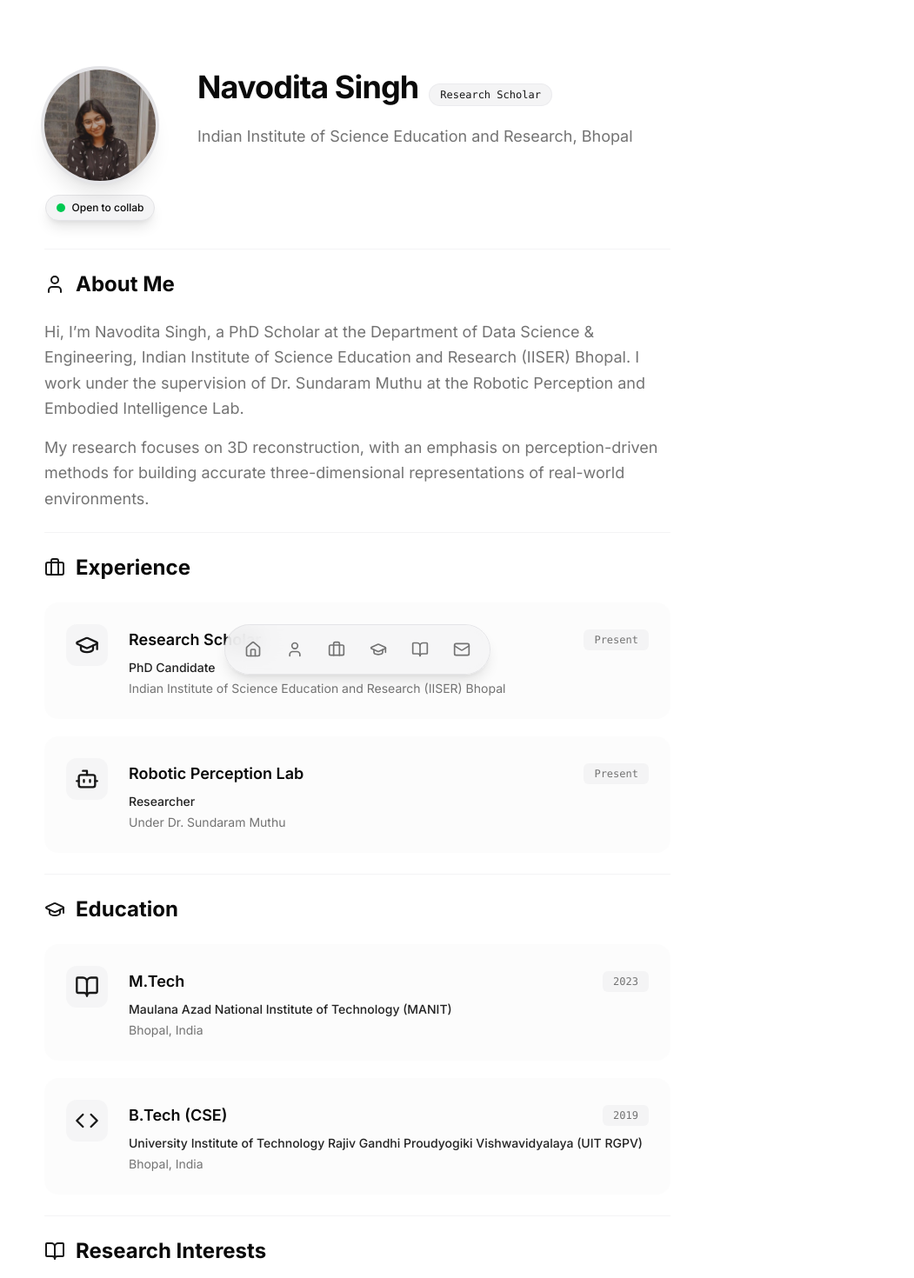
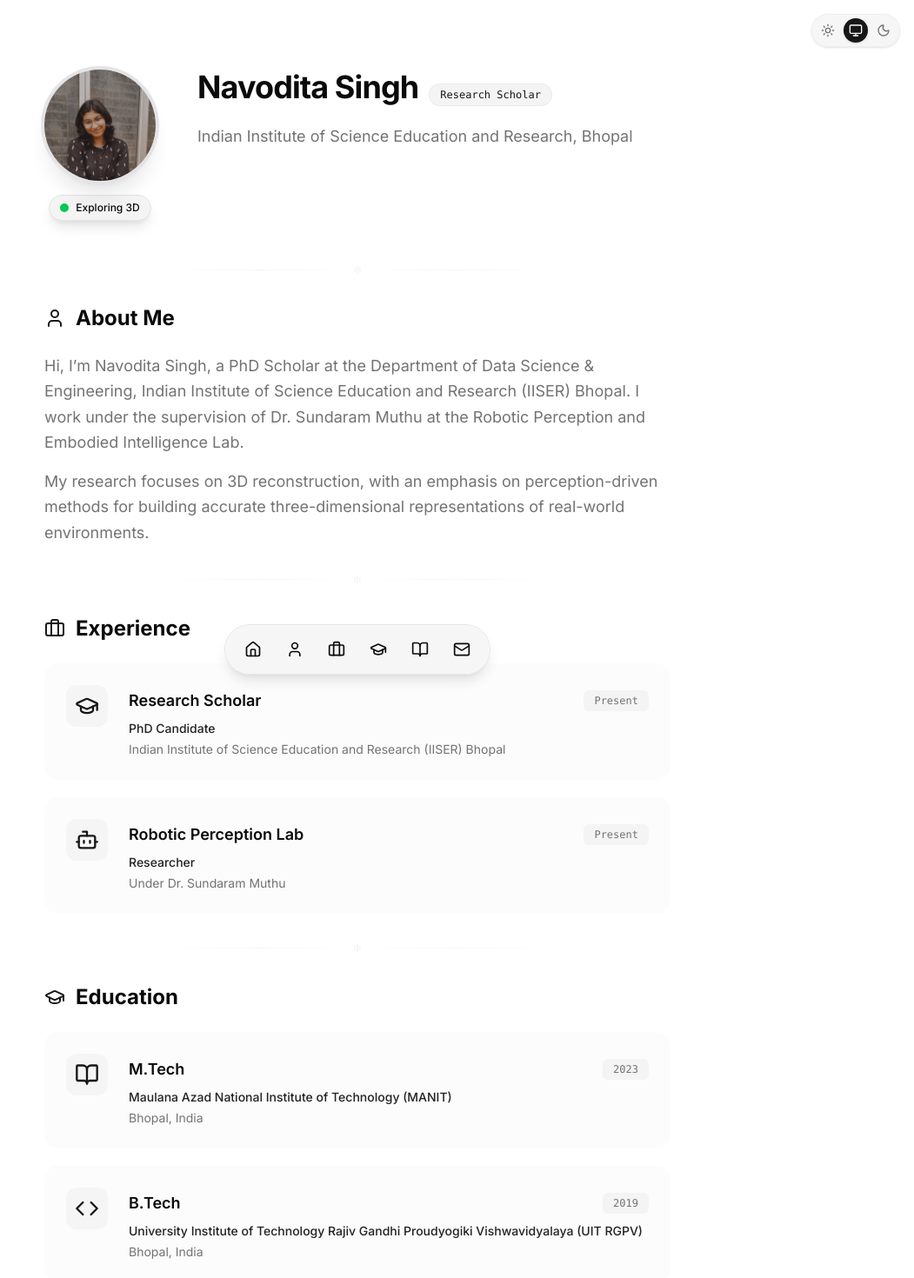
Before and after one commit to titanjagpreet/navo-pf, a Next.js app: page / in a window 1280 px wide. Shown: the top 1470 px of the page at 87% size, without its empty margins (229-1280 px from the left). Built offline with nearby package versions, Linux system fonts and the light colour scheme.

Commit message:
light and dark mode

```diff
--- /dev/null
+++ b/app/components/ThemeToggle.tsx
@@ -0,0 +1,56 @@
+"use client";
+
+import { useTheme } from "next-themes";
+import { Moon, Sun, Monitor } from "lucide-react";
+import { useEffect, useState } from "react";
+
+export function ThemeToggle() {
+  const [mounted, setMounted] = useState(false);
+  const { theme, setTheme } = useTheme();
+
+  useEffect(() => {
+    setMounted(true);
+  }, []);
+
+  if (!mounted) {
+    return null;
+  }
+
+  return (
+    <div className="flex items-center gap-1 p-1 rounded-full border border-border/40 bg-card/80 backdrop-blur-md shadow-sm">
+      <button
+        onClick={() => setTheme("light")}
+        className={`p-1.5 rounded-full transition-all ${
+          theme === "light"
+            ? "bg-primary text-primary-foreground shadow-sm"
+            : "text-muted-foreground hover:text-foreground hover:bg-secondary/50"
+        }`}
+        aria-label="Light Mode"
+      >
+        <Sun className="w-4 h-4" />
+      </button>
+      <button
+        onClick={() => setTheme("system")}
+        className={`p-1.5 rounded-full transition-all ${
+          theme === "system"
+            ? "bg-primary text-primary-foreground shadow-sm"
+            : "text-muted-foreground hover:text-foreground hover:bg-secondary/50"
+        }`}
+        aria-label="System Mode"
+      >
+        <Monitor className="w-4 h-4" />
+      </button>
+      <button
+        onClick={() => setTheme("dark")}
+        className={`p-1.5 rounded-full transition-all ${
+          theme === "dark"
+            ? "bg-primary text-primary-foreground shadow-sm"
+            : "text-muted-foreground hover:text-foreground hover:bg-secondary/50"
+        }`}
+        aria-label="Dark Mode"
+      >
+        <Moon className="w-4 h-4" />
+      </button>
+    </div>
+  );
+}
--- a/app/globals.css
+++ b/app/globals.css
@@ -22,10 +22,66 @@
   --color-ring: var(--ring);
   --radius: 0.5rem;
   --font-sans: var(--font-inter), var(--font-source-sans), ui-sans-serif, system-ui, sans-serif;
+  /* Custom animations */
+  --animate-fade-in: fadeIn 0.5s ease-out forwards;
+  --animate-fade-in-up: fadeInUp 0.6s ease-out forwards;
 }
 
+@keyframes fadeIn {
+  from {
+    opacity: 0;
+  }
+  to {
+    opacity: 1;
+  }
+}
+
+@keyframes fadeInUp {
+  from {
+    opacity: 0;
+    transform: translateY(16px);
+  }
+  to {
+    opacity: 1;
+    transform: translateY(0);
+  }
+}
+
+/* Light Mode (Default) */
 :root {
-  /* Default to Dark Mode (as requested by "Dark Mode ONLY" vibe but supporting system pref) */
+  --background: #ffffff;
+  --foreground: #0a0a0a;
+
+  --card: #f4f4f5;
+  --card-foreground: #0a0a0a;
+
+  --popover: #ffffff;
+  --popover-foreground: #0a0a0a;
+
+  --primary: #171717;
+  --primary-foreground: #fafafa;
+
+  --secondary: #f4f4f5;
+  --secondary-foreground: #171717;
+
+  --muted: #f4f4f5;
+  --muted-foreground: #737373;
+
+  --accent: #f4f4f5;
+  --accent-foreground: #171717;
+
+  --destructive: #ef4444;
+  --destructive-foreground: #fafafa;
+
+  --border: #e4e4e7;
+  --input: #e4e4e7;
+  --ring: #a1a1a1;
+
+  --radius: 0.5rem;
+}
+
+/* Dark Mode (Overrides) */
+.dark {
   --background: #0a0a0a;
   --foreground: #ededed;
 
@@ -53,40 +109,6 @@
   --border: #262626;
   --input: #262626;
   --ring: #a1a1a1;
-
-  --radius: 0.5rem;
-}
-
-@media (prefers-color-scheme: light) {
-  :root {
-    --background: #ffffff;
-    --foreground: #0a0a0a;
-
-    --card: #f4f4f5;
-    --card-foreground: #0a0a0a;
-
-    --popover: #ffffff;
-    --popover-foreground: #0a0a0a;
-
-    --primary: #171717;
-    --primary-foreground: #fafafa;
-
-    --secondary: #f4f4f5;
-    --secondary-foreground: #171717;
-
-    --muted: #f4f4f5;
-    --muted-foreground: #737373;
-
-    --accent: #f4f4f5;
-    --accent-foreground: #171717;
-
-    --destructive: #ef4444;
-    --destructive-foreground: #fafafa;
-
-    --border: #e4e4e7;
-    --input: #e4e4e7;
-    --ring: #a1a1a1;
-  }
 }
 
 body {
@@ -94,6 +116,18 @@ body {
   color: var(--foreground);
   font-family: var(--font-sans);
   font-feature-settings: "rlig" 1, "calt" 1;
+  transition: background-color 0.3s ease, color 0.3s ease, border-color 0.3s ease;
+}
+
+a {
+  color: var(--color-accent);
+  text-decoration: none;
+  transition: color 0.2s ease, text-decoration-color 0.2s ease;
+}
+
+a:hover {
+  color: var(--color-accent-hover);
+  text-decoration: underline;
 }
 
 /* Custom Utilities for the "Glow" effects */
@@ -122,3 +156,24 @@ body {
 .glow-border:hover::before {
   opacity: 1;
 }
+
+.section-tag {
+  display: inline-block;
+  font-size: 0.7rem;
+  font-weight: 600;
+  letter-spacing: 0.08em;
+  text-transform: uppercase;
+  padding: 0.35rem 0.75rem;
+  border-radius: var(--radius-pill);
+  background: var(--color-secondary);
+  color: var(--color-secondary-foreground);
+  margin-bottom: 0.75rem;
+}
+
+.card-hover {
+  transition: box-shadow 0.25s ease, transform 0.25s ease;
+}
+.card-hover:hover {
+  box-shadow: 0 10px 15px -3px rgb(0 0 0 / 0.1), 0 4px 6px -4px rgb(0 0 0 / 0.1);
+  transform: translateY(-2px);
+}
--- a/app/layout.tsx
+++ b/app/layout.tsx
@@ -1,6 +1,7 @@
 import type { Metadata } from "next";
 import { Inter, Source_Sans_3 } from "next/font/google";
 import "./globals.css";
+import { Providers } from "./providers";
 
 const inter = Inter({
   variable: "--font-inter",
@@ -24,11 +25,11 @@ export default function RootLayout({
   children: React.ReactNode;
 }>) {
   return (
-    <html lang="en" className="scroll-smooth">
+    <html lang="en" className="scroll-smooth" suppressHydrationWarning>
       <body
         className={`${inter.variable} ${sourceSans.variable} font-sans antialiased`}
       >
-        {children}
+        <Providers>{children}</Providers>
       </body>
     </html>
   );
--- a/app/page.tsx
+++ b/app/page.tsx
@@ -14,13 +14,19 @@ import {
 } from "lucide-react";
 
 import Image from "next/image";
+import { ThemeToggle } from "./components/ThemeToggle";
 
 export default function Home() {
   const [mounted, setMounted] = useState(false);
   useEffect(() => setMounted(true), []);
 
   return (
-    <div className="min-h-screen bg-background text-foreground selection:bg-primary selection:text-primary-foreground font-sans">
+    <div className="min-h-screen bg-background text-foreground selection:bg-primary selection:text-primary-foreground font-sans transition-colors duration-300">
+
+      {/* Theme Toggle - Fixed Top Right */}
+      <div className="fixed top-4 right-4 z-50 animate-fade-in">
+        <ThemeToggle />
+      </div>
 
       {/* Floating Dock Navigation */}
       <nav className="fixed bottom-6 left-1/2 -translate-x-1/2 z-50 w-full max-w-fit px-4">
@@ -34,11 +40,11 @@ export default function Home() {
         </div>
       </nav>
 
-      <main className="max-w-3xl mx-auto px-6 pb-32">
+      <main className="max-w-3xl mx-auto px-6 pb-24">
 
         {/* Hero Section */}
         <header
-          className={`pt-20 sm:pt-28 lg:pt-20 pb-8 sm:pb-12 lg:pb-8 transition-all duration-700 ${
+          className={`pt-20 sm:pt-28 lg:pt-20 pb-6 sm:pb-10 lg:pb-6 transition-all duration-700 ${
             mounted ? "opacity-100 translate-y-0" : "opacity-0 translate-y-8"
           }`}
         >
@@ -60,7 +66,7 @@ export default function Home() {
                   <span className="animate-ping absolute inline-flex h-full w-full rounded-full bg-green-500 opacity-75"></span>
                   <span className="relative inline-flex rounded-full h-full w-full bg-green-500"></span>
                 </span>
-                <span className="whitespace-nowrap">Open to collab</span>
+                <span className="whitespace-nowrap">Exploring 3D</span>
               </div>
             </div>
 
@@ -81,8 +87,10 @@ export default function Home() {
           </div>
         </header>
 
+        <SectionDivider />
+
         {/* About Section */}
-        <section id="about" className="py-6 sm:py-8 lg:py-6 border-t border-border/40">
+        <section id="about" className="py-2 sm:py-4 lg:py-2">
           <h2 className="text-xl sm:text-2xl font-bold mb-4 sm:mb-6 flex items-center gap-2 sm:gap-3">
             <User className="w-5 h-5 sm:w-6 sm:h-6 text-primary" />
             About Me
@@ -97,8 +105,10 @@ export default function Home() {
           </div>
         </section>
 
+        <SectionDivider />
+
         {/* Experience / Affiliation Section */}
-        <section id="affiliation" className="py-6 sm:py-8 lg:py-6 border-t border-border/40">
+        <section id="affiliation" className="py-2 sm:py-4 lg:py-2">
           <h2 className="text-xl sm:text-2xl font-bold mb-4 sm:mb-6 flex items-center gap-2 sm:gap-3">
             <Briefcase className="w-5 h-5 sm:w-6 sm:h-6 text-primary" />
             Experience
@@ -122,8 +132,10 @@ export default function Home() {
           </div>
         </section>
 
+        <SectionDivider />
+
         {/* Education Section */}
-        <section id="education" className="py-6 sm:py-8 lg:py-6 border-t border-border/40">
+        <section id="education" className="py-2 sm:py-4 lg:py-2">
           <h2 className="text-xl sm:text-2xl font-bold mb-4 sm:mb-6 flex items-center gap-2 sm:gap-3">
             <GraduationCap className="w-5 h-5 sm:w-6 sm:h-6 text-primary" />
             Education
@@ -138,7 +150,7 @@ export default function Home() {
               icon={<BookOpen className="w-6 h-6 sm:w-7 sm:h-7" />}
             />
             <ExperienceCard
-              title="B.Tech (CSE)"
+              title="B.Tech"
               role="University Institute of Technology Rajiv Gandhi Proudyogiki Vishwavidyalaya (UIT RGPV)"
               org="Bhopal, India"
               date="2019"
@@ -147,8 +159,10 @@ export default function Home() {
           </div>
         </section>
 
+        <SectionDivider />
+
         {/* Research Interests (Tech Stack Style) */}
-        <section id="research" className="py-6 sm:py-8 lg:py-6 border-t border-border/40">
+        <section id="research" className="py-2 sm:py-4 lg:py-2">
           <h2 className="text-xl sm:text-2xl font-bold mb-4 sm:mb-6 flex items-center gap-2 sm:gap-3">
             <BookOpen className="w-5 h-5 sm:w-6 sm:h-6 text-primary" />
             Research Interests
@@ -164,8 +178,10 @@ export default function Home() {
           </div>
         </section>
 
+        <SectionDivider />
+
         {/* Contact Section */}
-        <section id="contact" className="py-16 sm:py-20 lg:py-16 border-t border-border/40 text-center">
+        <section id="contact" className="py-8 sm:py-12 lg:py-8 text-center">
           <div className="inline-block px-2.5 py-0.5 sm:px-3 sm:py-1 rounded-full bg-secondary text-[10px] sm:text-xs font-medium mb-4 sm:mb-6 tracking-wide">
             CONTACT
           </div>
@@ -196,11 +212,24 @@ export default function Home() {
 
 // Components
 
+function SectionDivider() {
+  return (
+    <div className="flex items-center justify-center py-5 sm:py-6 opacity-40">
+      <div className="w-full h-px max-w-[200px] bg-linear-to-r from-transparent via-border to-transparent" />
+      <div className="mx-2 text-border text-xs">✻</div>
+      <div className="w-full h-px max-w-[200px] bg-linear-to-r from-transparent via-border to-transparent" />
+    </div>
+  );
+}
+
 function DockLink({ href, icon, label }: { href: string; icon: React.ReactNode; label: string }) {
   return (
     <a
       href={href}
-      className="p-2.5 rounded-xl text-muted-foreground hover:text-foreground hover:bg-secondary transition-all duration-200 hover:-translate-y-1 relative group"
+      className="p-2.5 rounded-xl hover:bg-secondary/80 transition-all duration-200 hover:-translate-y-1 relative group"
+      style={{
+        color: 'var(--foreground)',
+      }}
       aria-label={label}
     >
       {icon}
--- /dev/null
+++ b/app/providers.tsx
@@ -0,0 +1,22 @@
+"use client";
+
+import { ThemeProvider } from "next-themes";
+import { useState, useEffect } from "react";
+
+export function Providers({ children }: { children: React.ReactNode }) {
+  const [mounted, setMounted] = useState(false);
+
+  useEffect(() => {
+    setMounted(true);
+  }, []);
+
+  if (!mounted) {
+    return <>{children}</>;
+  }
+
+  return (
+    <ThemeProvider attribute="class" defaultTheme="system" enableSystem>
+      {children}
+    </ThemeProvider>
+  );
+}
--- a/package.json
+++ b/package.json
@@ -11,6 +11,7 @@
   "dependencies": {
     "lucide-react": "^0.563.0",
     "next": "16.1.6",
+    "next-themes": "^0.4.6",
     "react": "19.2.3",
     "react-dom": "19.2.3"
   },
```
Also changed, not shown: 2 other files (tests, documents, lock files or other folders).
